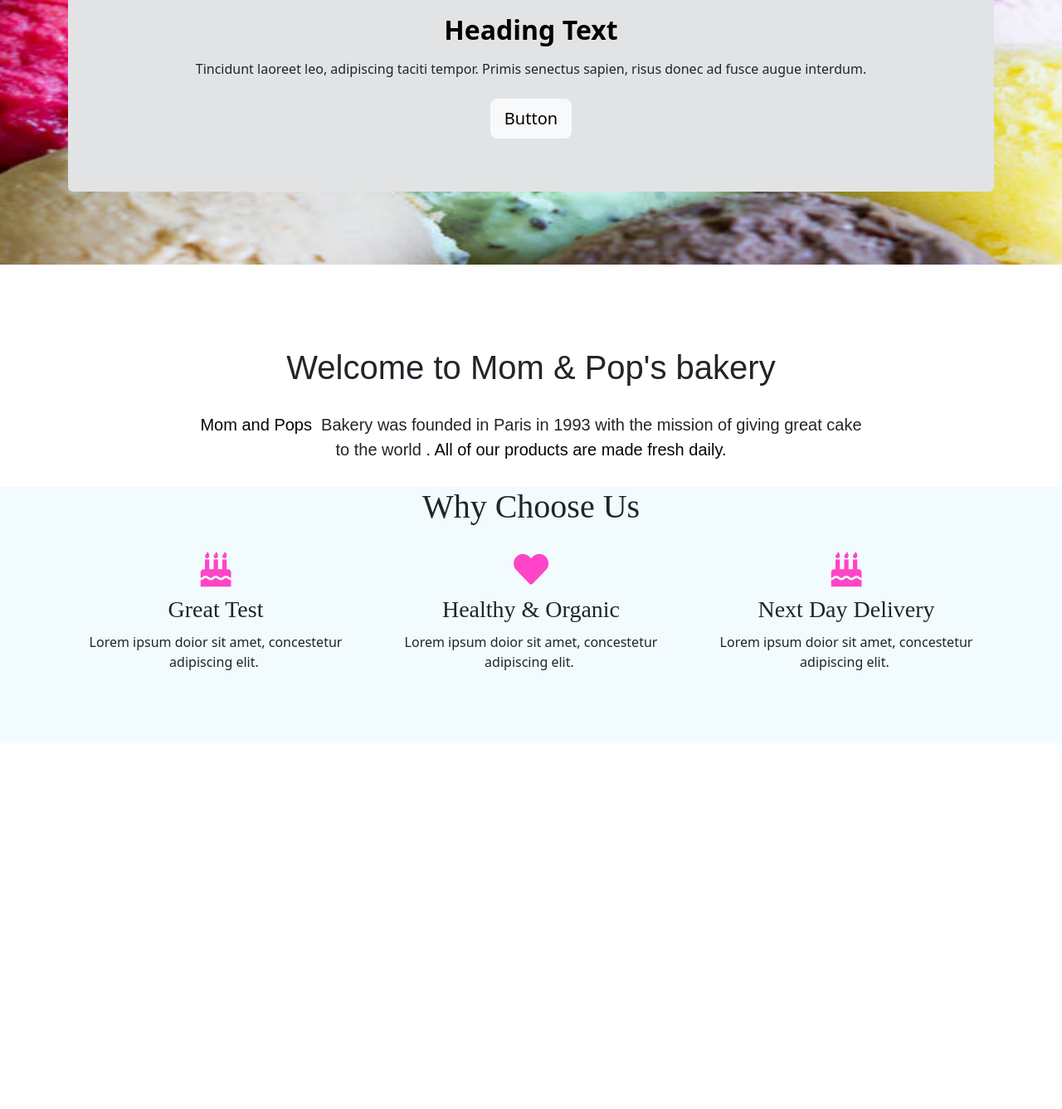
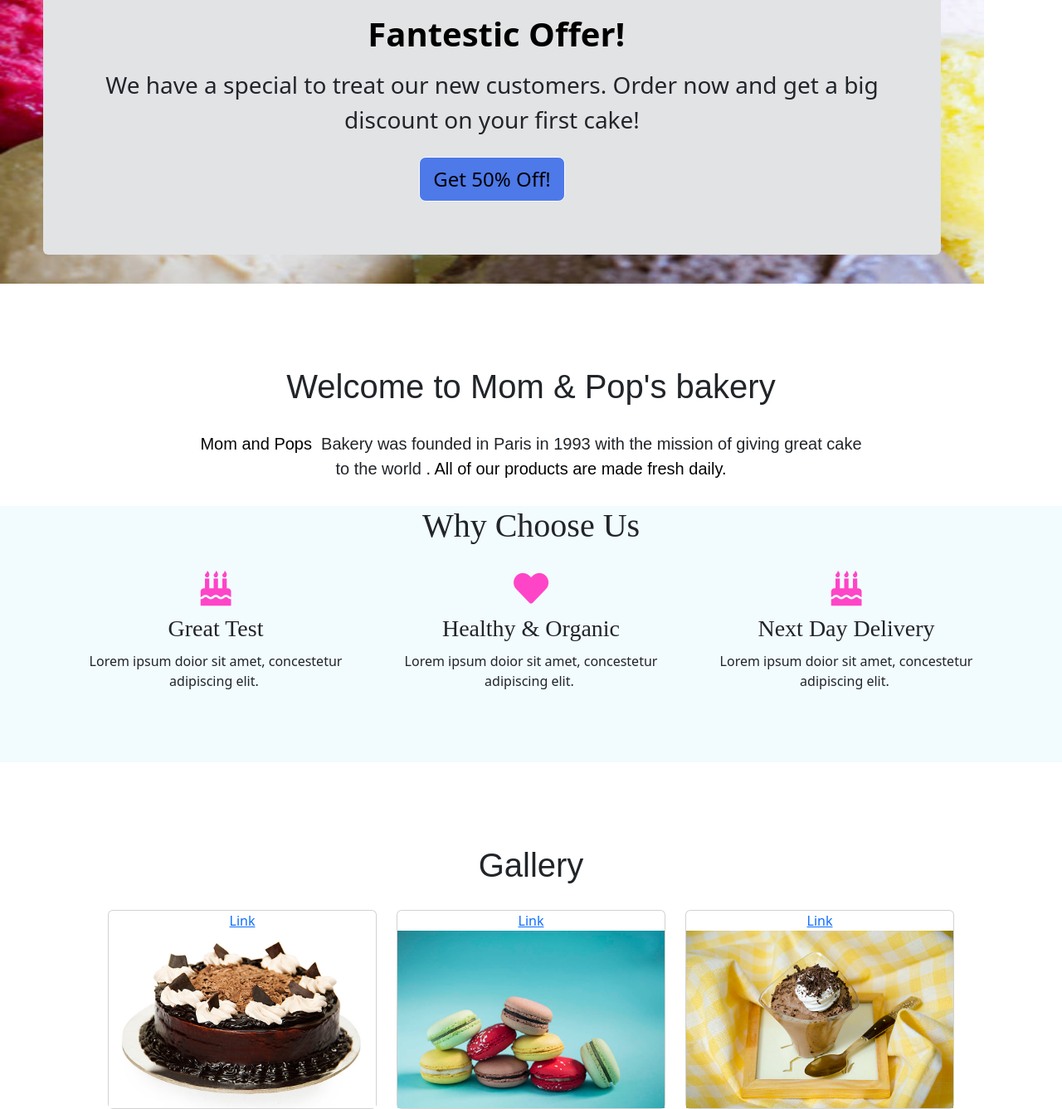
Before and after one commit to parveen-14/cake-website, a plain HTML site: page index.html in a window 1280 px wide. Shown: the part 119-1456 px from the top of the page at 83% size. Before the commit the page ends 1015 px from the top, so only its background shows below. Drawn offline with Linux system fonts and the light colour scheme; a web font is replaced by a local one.

Commit message:
added some new feature

```diff
--- a/assets/css/styles.css
+++ b/assets/css/styles.css
@@ -1,7 +1,7 @@
 #promo {
   text-align: center;
   padding: 40px;
-  background: url(../../assets/img/cake2.jpg);
+  background: url(cake2.jpg);
   background-repeat: no-repeat;
   background-size: cover;
 }
@@ -94,3 +94,10 @@
 #logo {
   background-image: url("../../assets/img/ice-logo.avif");
 }
+
+.btn {
+  background-color: #4d79e9;
+}
+
+.text-black {
+}
--- a/index.html
+++ b/index.html
@@ -27,13 +27,13 @@
             </div>
         </div>
     </nav>
-    <div id="promo">
+    <div id="promo" style="background: url(assets/img/image2.jpg);width: 1186px;height: 461px;">
         <section class="py-4 py-xl-5">
             <div class="container">
                 <div class="text-white bg-secondary-subtle border rounded border-0 p-4 p-md-5" id="pd" style="background: var(--bs-secondary-bg);">
-                    <h2 class="fw-bold text-black mb-3">Heading Text</h2>
-                    <p class="text-dark mb-4">Tincidunt laoreet leo, adipiscing taciti tempor. Primis senectus sapien, risus donec ad fusce augue interdum.</p>
-                    <div class="my-3"><a class="btn btn-light btn-lg" role="button" href="#">Button</a></div>
+                    <h1 class="fs-1 fw-bold text-black mb-3" style="font-size: 40px;">&nbsp;Fantestic Offer!</h1>
+                    <p class="fs-3 text-dark mb-4">We have a special to treat our new customers. Order now and get a big discount on your first cake!</p>
+                    <div class="my-3"><a class="btn btn-light btn-lg fs-4" role="button" href="#">Get 50% Off!</a></div>
                 </div>
             </div>
         </section>
@@ -61,6 +61,20 @@
             </div>
         </div>
     </div>
+    <div class="container site-section" id="welcome-1">
+        <h1 style="text-align: center;font-family: arial;">Gallery</h1>
+        <div class="row">
+            <div class="col-4">
+                <div class="card"><a href="#">Link<img class="img-fluid" src="assets/img/choclate.jpg"></a></div>
+            </div>
+            <div class="col-4 col-xl-4">
+                <div class="card"><a href="#">Link<img class="img-fluid" src="assets/img/cake3.jpg"></a></div>
+            </div>
+            <div class="col-4">
+                <div class="card"><a href="#">Link<img class="img-fluid" src="assets/img/cake4.jpg"></a></div>
+            </div>
+        </div>
+    </div>
     <script src="assets/bootstrap/js/bootstrap.min.js"></script>
 </body>
 
```
Also changed, not shown: assets/img/cake3.jpg (added), assets/img/cake4.jpg (added), assets/img/choclate.jpg (added), assets/img/image2.jpg (added), assets/img/resize.jpg (added).
